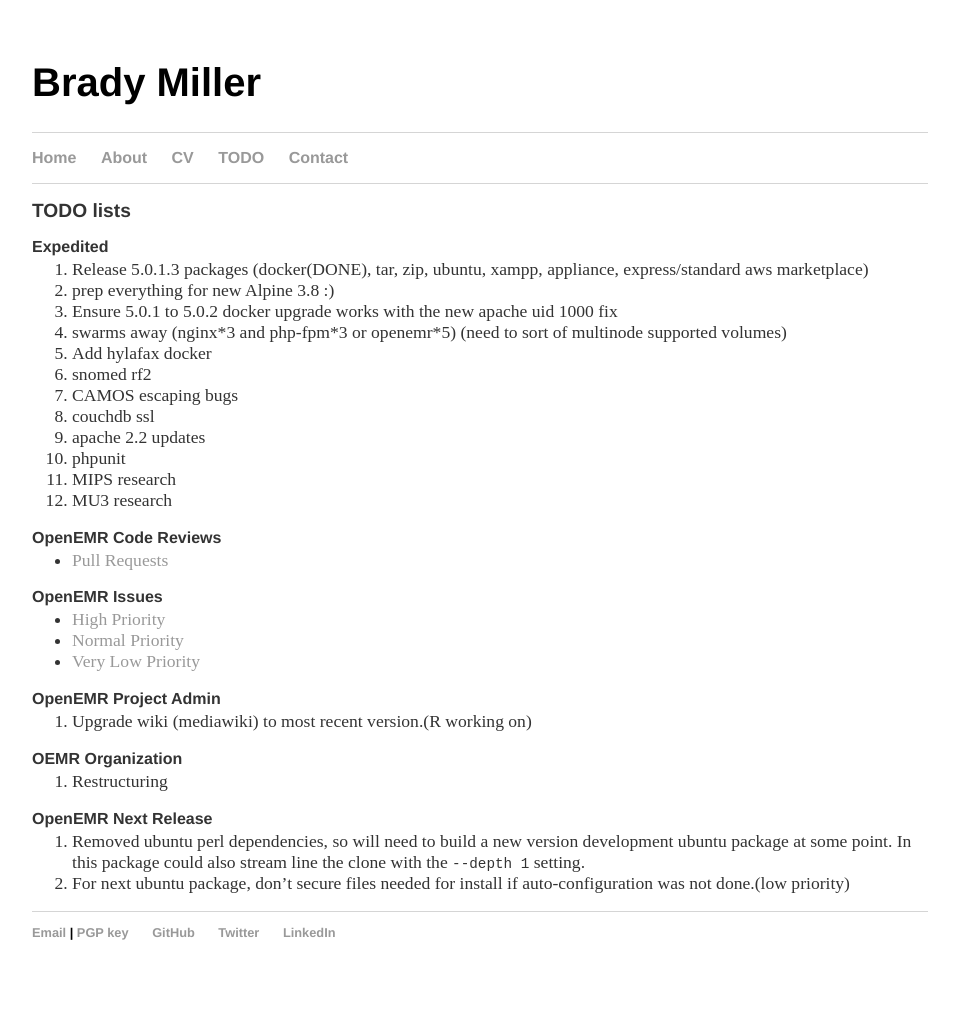
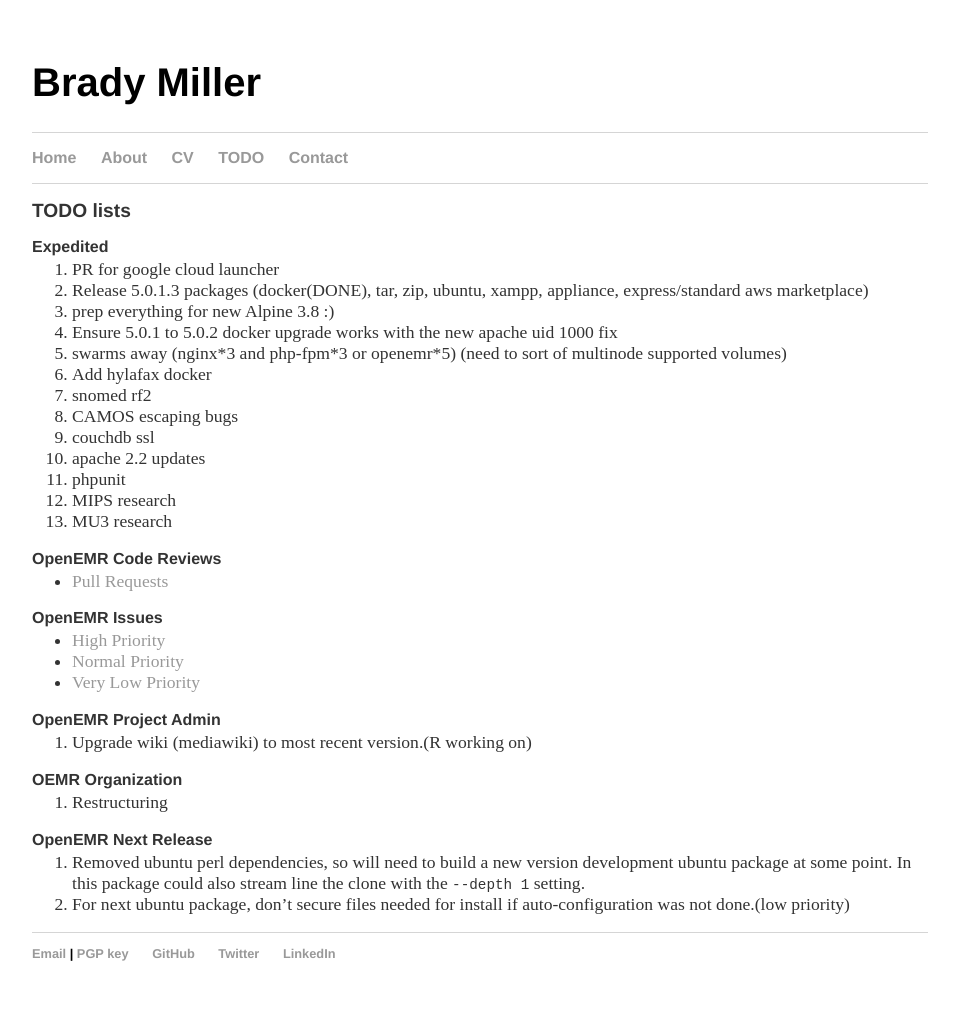
Before and after one commit to bradymiller/bradymiller.github.io, a Jekyll site: the page built from todo/index.md, in a window 1280 px wide. Shown: the whole page, without its empty margins (160-1119 px from the left). Built offline with Jekyll 4.4.1, drawn with Linux system fonts in a browser that asks for light colours; our own code applies the rules of GitHub Pages for plain Markdown files; before the commit the page ends 1000 px from its top, so only the background shows below that.

Commit message:
Update index.md

```diff
--- a/todo/index.md
+++ b/todo/index.md
@@ -4,6 +4,7 @@
 ## TODO lists
 
 ### Expedited
+1. PR for google cloud launcher
 1. Release 5.0.1.3 packages (docker(DONE), tar, zip, ubuntu, xampp, appliance, express/standard aws marketplace)
 1. prep everything for new Alpine 3.8 :)
 1. Ensure 5.0.1 to 5.0.2 docker upgrade works with the new apache uid 1000 fix
```
